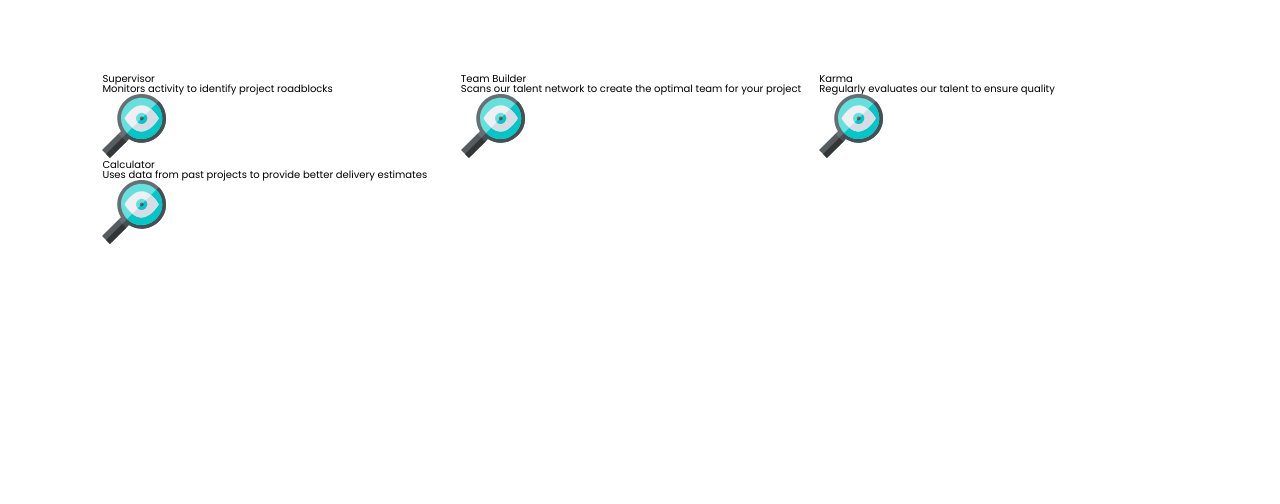
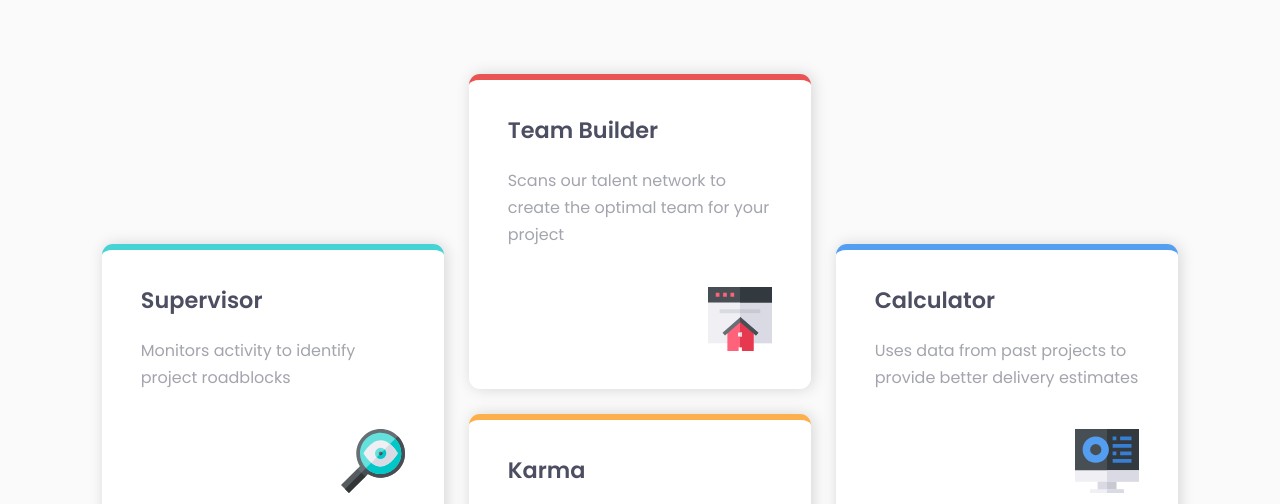
Before and after one commit to mahmoudfouadweb/four-card-feature-section-master, a plain HTML site: page index.html in a window 1280 px wide. Shown: the part 281-785 px from the top of the page. Drawn offline with Linux system fonts and the light colour scheme.

Commit message:
all done

```diff
--- a/index.html
+++ b/index.html
@@ -40,7 +40,9 @@
             <div class="feature-card-text">
               Monitors activity to identify project roadblocks
             </div>
-            <img src="./images/icon-supervisor.svg" alt="supervisor" />
+            <div class="icon-box flex">
+              <img src="./images/icon-supervisor.svg" alt="supervisor" />
+            </div>
           </div>
 
           <!-- CARD TWO -->
@@ -51,7 +53,9 @@
               Scans our talent network to create the optimal team for your
               project
             </div>
-            <img src="./images/icon-supervisor.svg" alt="supervisor" />
+            <div class="icon-box flex">
+              <img src="./images/icon-team-builder.svg" alt="supervisor" />
+            </div>
           </div>
 
           <!-- CARD THREE -->
@@ -61,7 +65,9 @@
             <div class="feature-card-text">
               Regularly evaluates our talent to ensure quality
             </div>
-            <img src="./images/icon-supervisor.svg" alt="supervisor" />
+            <div class="icon-box flex">
+              <img src="./images/icon-karma.svg" alt="supervisor" />
+            </div>
           </div>
 
           <!-- CARD FOUR -->
@@ -71,7 +77,9 @@
             <div class="feature-card-text">
               Uses data from past projects to provide better delivery estimates
             </div>
-            <img src="./images/icon-supervisor.svg" alt="supervisor" />
+            <div class="icon-box flex">
+              <img src="./images/icon-calculator.svg" alt="supervisor" />
+            </div>
           </div>
         </div>
       </div>
--- a/style.css
+++ b/style.css
@@ -11,6 +11,7 @@ body {
   font-size: 62.5%;
   font-family: 'Poppins', sans-serif;
   line-height: 1;
+  background-color: hsl(0, 0%, 98%);
 }
 /**************************/
 /* STYLES */
@@ -54,11 +55,40 @@ body {
   padding: 0 5.6rem;
   color: hsl(229, 6%, 66%);
 }
+
+.card-one {
+  border-top: 6px solid hsl(180, 62%, 55%);
+  grid-row: 2/4;
+}
+
+.card-two {
+  border-top: 6px solid hsl(0, 78%, 62%);
+  grid-column: 2/3;
+  grid-row: 1/3;
+}
+
+.card-three {
+  border-top: 6px solid hsl(34, 97%, 64%);
+  grid-column: 2/3;
+  grid-row: 3/-1;
+}
+
+.card-four {
+  border-top: 6px solid hsl(212, 86%, 64%);
+  grid-row: 2/4;
+}
+
 /**************************/
 /* GENERAL  COMPONENT STYLES */
 /**************************/
+.flex {
+  display: flex;
+}
+
 .grid {
   display: grid;
+  column-gap: 1.6rem;
+  row-gap: 1.6rem;
 }
 
 .grid-3--col {
@@ -67,6 +97,32 @@ body {
 
 .grid-4--row {
   grid-template-rows: repeat(4, 1fr);
+}
+
+.card {
+  background-color: #fff;
+  border-radius: 11px;
+  padding: 2.4rem;
+  box-shadow: 2px 0 15px rgba(0, 0, 0, 0.15);
+}
+
+.feature-card-title {
+  font-size: 1.4rem;
+  font-weight: 600;
+  color: hsl(234, 12%, 34%);
+  margin-bottom: 1.6rem;
+}
+
+.feature-card-text {
+  font-size: 1rem;
+  font-weight: 400;
+  line-height: 1.7;
+  color: hsl(229, 6%, 66%);
+  margin-bottom: 2.4rem;
+}
+
+.icon-box {
+  justify-content: flex-end;
 }
 /*
 --- 01 TYPOGRAPHY SYSTEM
```
